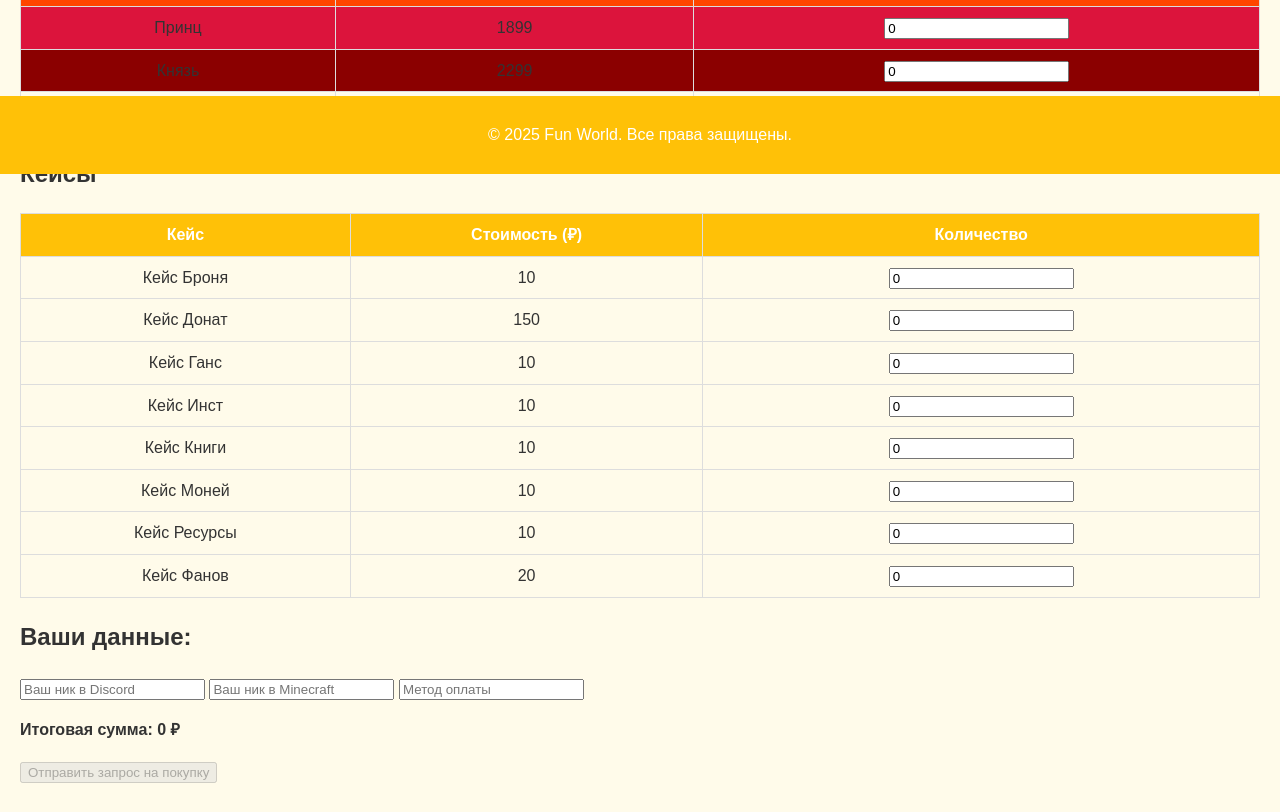
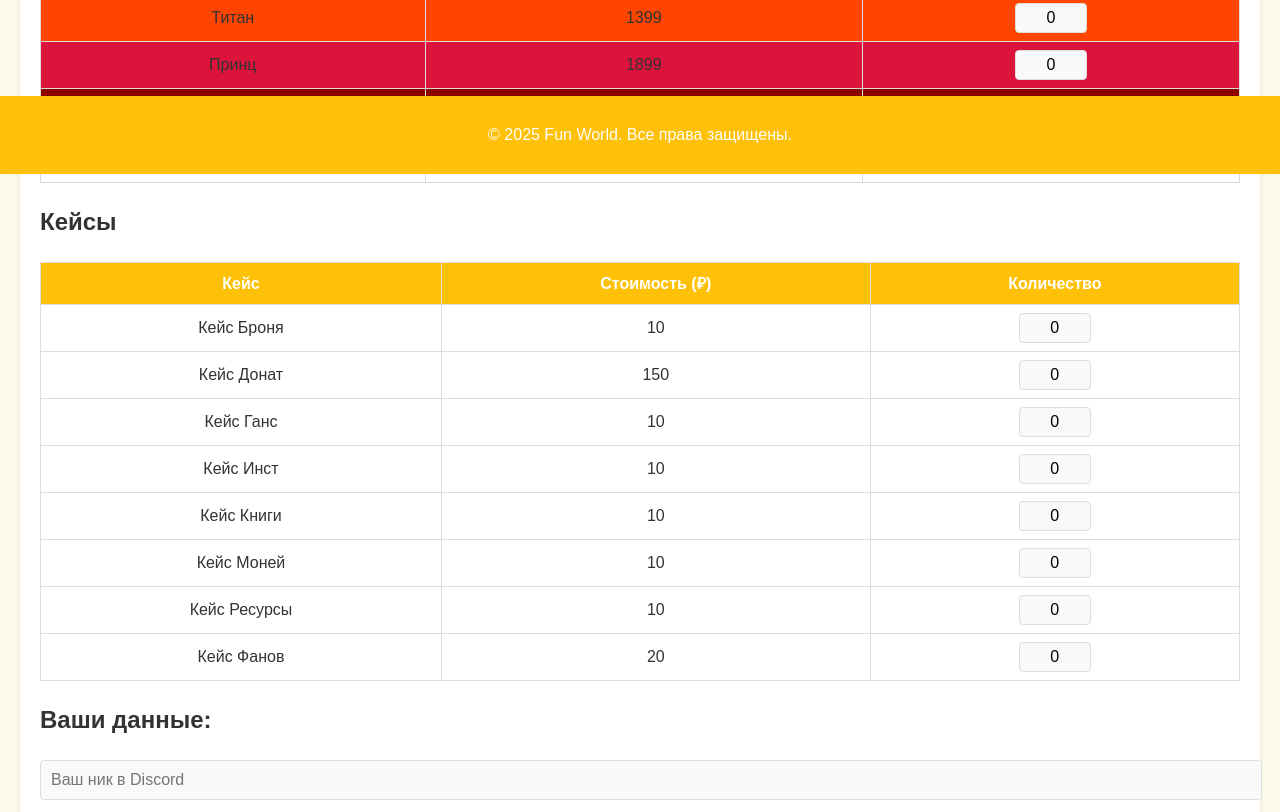
Before and after one commit to fun-world-fun/Funs, a plain HTML site: page donate.html in a window 1280 px wide. Shown: the part 626-1438 px from the top of the page. Drawn offline with Linux system fonts and the light colour scheme.

Commit message:
Update styles.css

```diff
--- a/styles.css
+++ b/styles.css
@@ -21,6 +21,11 @@ header h1 {
 
 main {
     padding: 20px;
+    max-width: 1200px;
+    margin: 0 auto;
+    background-color: #fff;
+    box-shadow: 0 4px 6px rgba(0, 0, 0, 0.1);
+    border-radius: 8px;
 }
 
 footer {
@@ -83,3 +88,87 @@ table th {
 .money-case td { background-color: #ffdab9; } /* Персиковый */
 .resources-case td { background-color: #d3d3d3; } /* Светло-серый */
 .token-case td { background-color: #ffd700; } /* Золотой */
+
+/* Стили для полей ввода и кнопок */
+input[type="number"] {
+    width: 60px;
+    padding: 5px;
+    text-align: center;
+    font-size: 16px;
+    border: 1px solid #ddd;
+    border-radius: 4px;
+    background-color: #f9f9f9;
+}
+
+input[type="number"]:focus {
+    border-color: #ffc107;
+    outline: none;
+}
+
+/* Кнопки + и - для изменения количества */
+input[type="number"]::-webkit-outer-spin-button,
+input[type="number"]::-webkit-inner-spin-button {
+    -webkit-appearance: none;
+    margin: 0;
+}
+
+input[type="number"]:hover {
+    background-color: #f0f0f0;
+}
+
+button {
+    background-color: #ffc107;
+    color: #fff;
+    border: none;
+    padding: 10px 20px;
+    font-size: 18px;
+    cursor: pointer;
+    border-radius: 4px;
+    transition: background-color 0.3s ease;
+}
+
+button:hover {
+    background-color: #e0a800;
+}
+
+/* Стили для блоков данных */
+input[type="text"] {
+    width: 100%;
+    padding: 10px;
+    margin-bottom: 15px;
+    border: 1px solid #ddd;
+    border-radius: 4px;
+    font-size: 16px;
+    background-color: #f9f9f9;
+}
+
+input[type="text"]:focus {
+    border-color: #ffc107;
+    outline: none;
+}
+
+/* Стили для итоговой суммы */
+#total-price {
+    font-weight: bold;
+    color: #ff4500;
+}
+
+/* Адаптивность */
+@media (max-width: 768px) {
+    main {
+        padding: 15px;
+    }
+
+    table {
+        font-size: 14px;
+    }
+
+    input[type="number"], input[type="text"] {
+        font-size: 14px;
+    }
+
+    button {
+        font-size: 16px;
+        padding: 8px 16px;
+    }
+}
```
